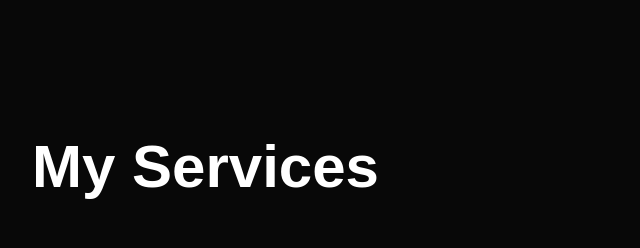
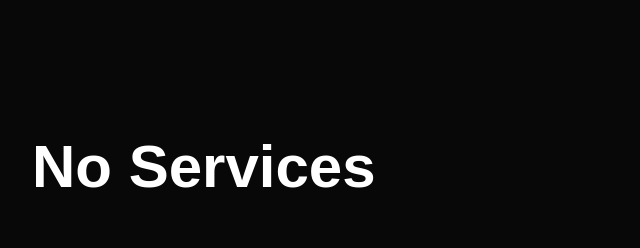
Before and after one commit to vishantbhadana/vishantbhadana.github.io, a plain HTML site: page index.html in a window 1280 px wide. Shown: the part 1680-1928 px from the top of the page, 96-736 px from the left. Drawn offline with nearby package versions, Linux system fonts and the light colour scheme.

Commit message:
Update index.html

```diff
--- a/index.html
+++ b/index.html
@@ -88,7 +88,7 @@
 <!-- ---------services---------------- -->
 <div id="services">
     <div class="container">
-        <h1 class="sub-title">My Services</h1>
+        <h1 class="sub-title">No Services</h1>
         <div class="services-list">
             <div>
                 <i class="fas fa-code"></i>
```
